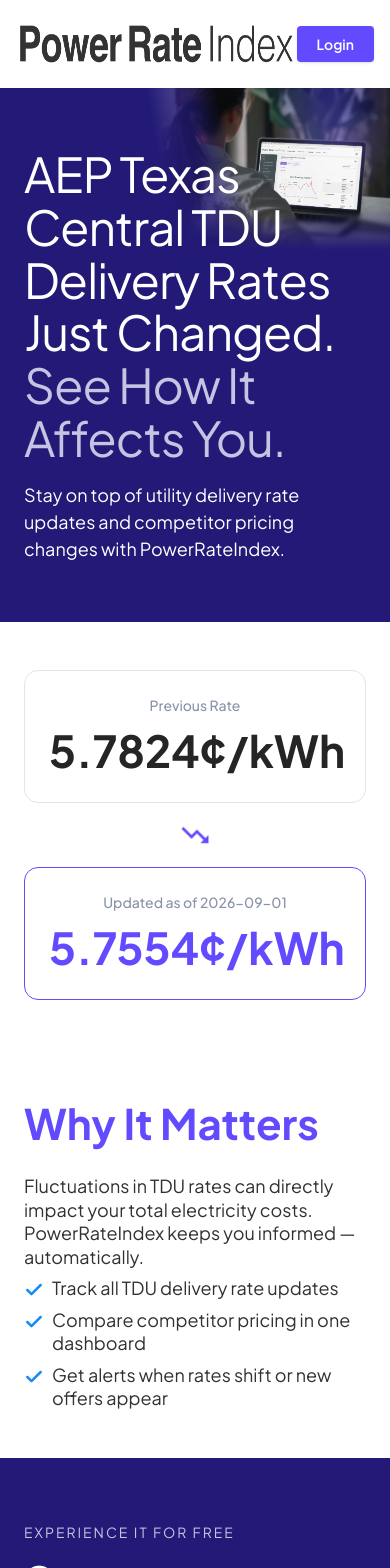
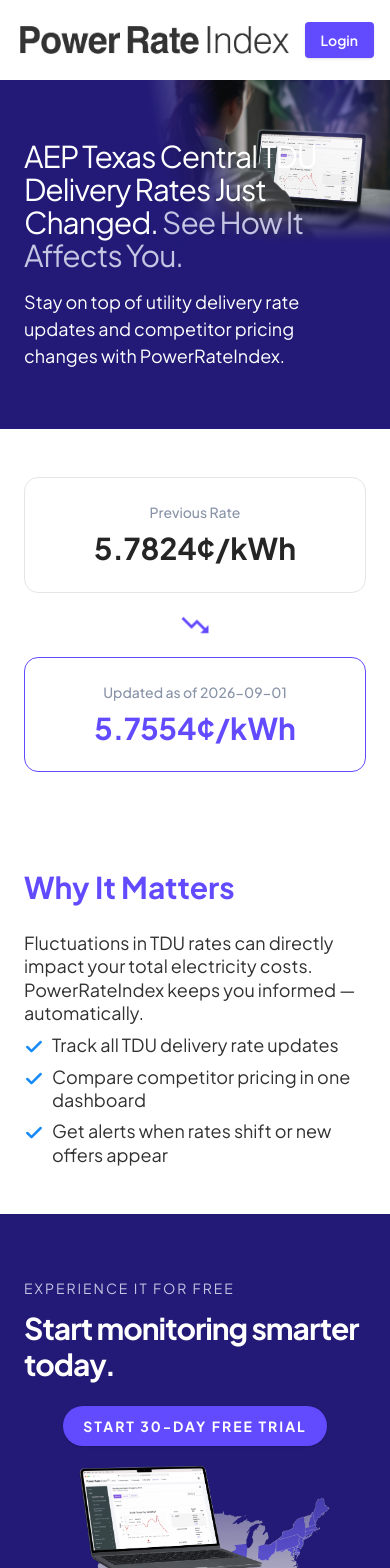
Before and after one commit to EIQServices2/GHL, a Next.js app in the folder web/: page /aepcentral in a window 390 px wide. Shown: the top 1568 px of the page. Built offline with nearby package versions, Linux system fonts and the light colour scheme.

Commit message:
[h5] EIQ-GHL1: mobile-first responsive header + headings + rate cards

```diff
--- a/web/components/RateCard.tsx
+++ b/web/components/RateCard.tsx
@@ -22,7 +22,7 @@
       <p className="text-sm font-medium text-pri-muted">{label}</p>
       <p
         className={cn(
-          "mt-2 text-[44px] font-bold leading-tight",
+          "mt-2 text-3xl font-bold leading-tight md:text-[44px]",
           isCurrent ? "text-pri-purple" : "text-pri-footer-text"
         )}
       >
--- a/web/sections/Header.tsx
+++ b/web/sections/Header.tsx
@@ -5,20 +5,20 @@
 
 /**
  * Common header (shared across all pages): logo left (clickable → home) +
- * purple "Login" button right. Matches powerrateindex.org header.
+ * purple "Login" button right. Mobile-first: logo scales up on desktop.
  */
 export function Header() {
   return (
     <header className="w-full bg-white py-3">
-      <Container className="flex min-h-[64px] items-center justify-between">
+      <Container className="flex min-h-[56px] items-center justify-between gap-3 md:min-h-[64px]">
         <Logo
           href="/"
           width={1406}
           height={174}
-          className="h-12 w-auto min-w-[120px]"
+          className="h-9 w-auto min-w-[96px] md:h-12 md:min-w-[120px]"
           priority
         />
-        <Button className="rounded bg-pri-purple px-5 py-2 text-sm font-semibold text-white hover:bg-pri-purple/90">
+        <Button className="shrink-0 rounded bg-pri-purple px-4 py-2 text-sm font-semibold text-white hover:bg-pri-purple/90 md:px-5">
           {t("home.login")}
         </Button>
       </Container>
--- a/web/sections/HeroSection.tsx
+++ b/web/sections/HeroSection.tsx
@@ -26,7 +26,7 @@
         aria-hidden
       />
       <Container size="narrow" className="relative text-left">
-        <h1 className="text-5xl font-normal leading-[1.1] tracking-[-1px] text-white">
+        <h1 className="text-3xl font-normal leading-[1.1] tracking-[-1px] text-white md:text-5xl">
           {rateChange.utility.name} {t("rateChange.title")}.{" "}
           <span className="text-pri-lavender">{t("rateChange.seeHow")}</span>
         </h1>
--- a/web/sections/TrialFormSection.tsx
+++ b/web/sections/TrialFormSection.tsx
@@ -24,7 +24,7 @@
             <h2 className="text-sm font-normal uppercase leading-[2] tracking-[2px] text-pri-lavender">
               {t("rateChange.experienceFree")}
             </h2>
-            <h3 className="mt-2 text-5xl font-bold leading-[1.2] tracking-[-1px] text-white">
+            <h3 className="mt-2 text-3xl font-bold leading-[1.2] tracking-[-1px] text-white md:text-5xl">
               {t("rateChange.startMonitoring")}
             </h3>
           </div>
--- a/web/sections/WhyItMattersSection.tsx
+++ b/web/sections/WhyItMattersSection.tsx
@@ -17,7 +17,7 @@
   return (
     <section className="w-full py-12">
       <Container size="narrow" className="grid grid-cols-1 gap-6 md:grid-cols-[2fr_3fr]">
-        <h2 className="text-[42px] font-bold leading-[1.3] text-pri-purple">
+        <h2 className="text-3xl font-bold leading-[1.3] text-pri-purple md:text-[42px]">
           {t("rateChange.whyItMatters")}
         </h2>
         <div className="text-[18px] leading-[1.3] text-pri-dark">
```
